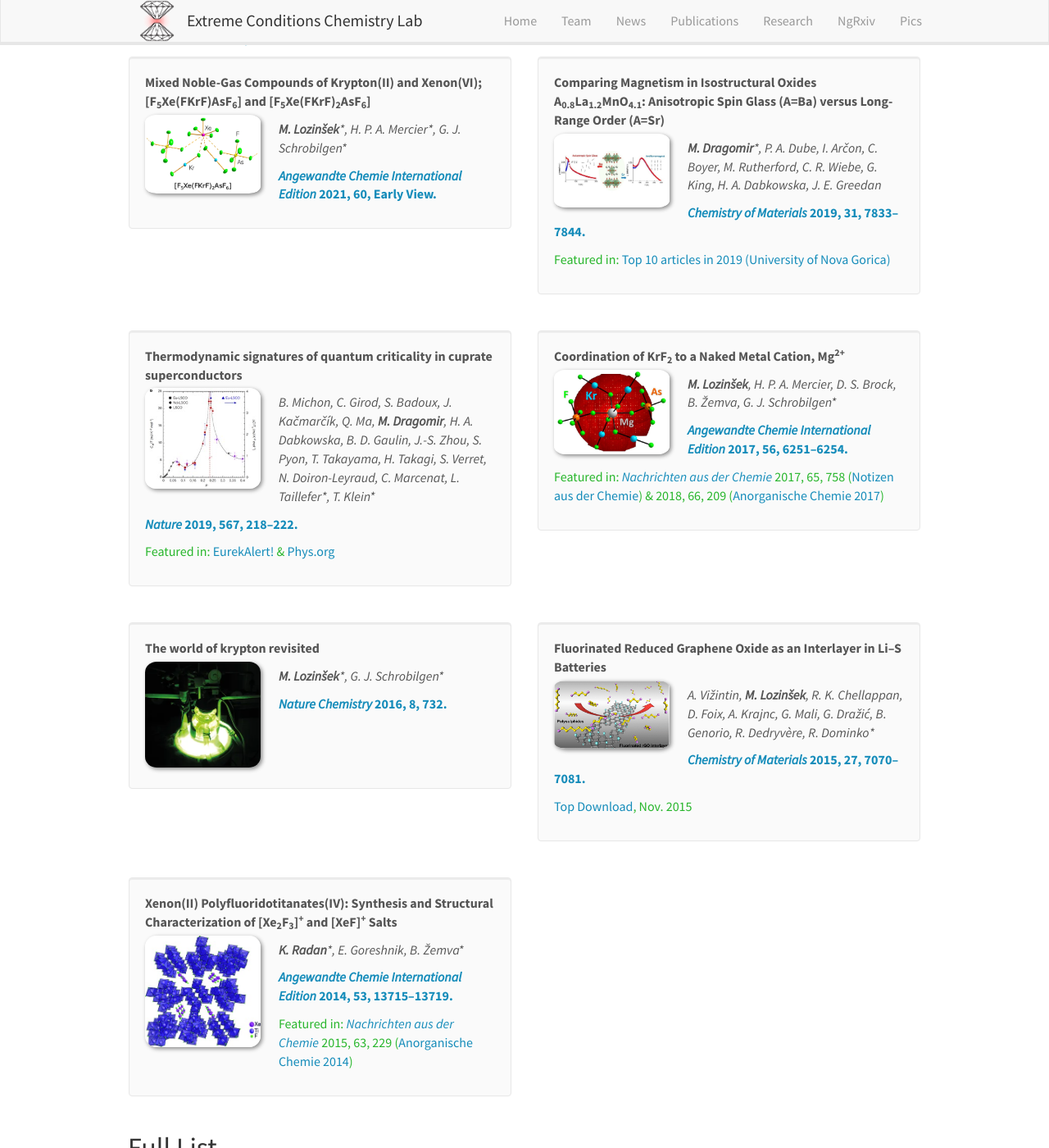
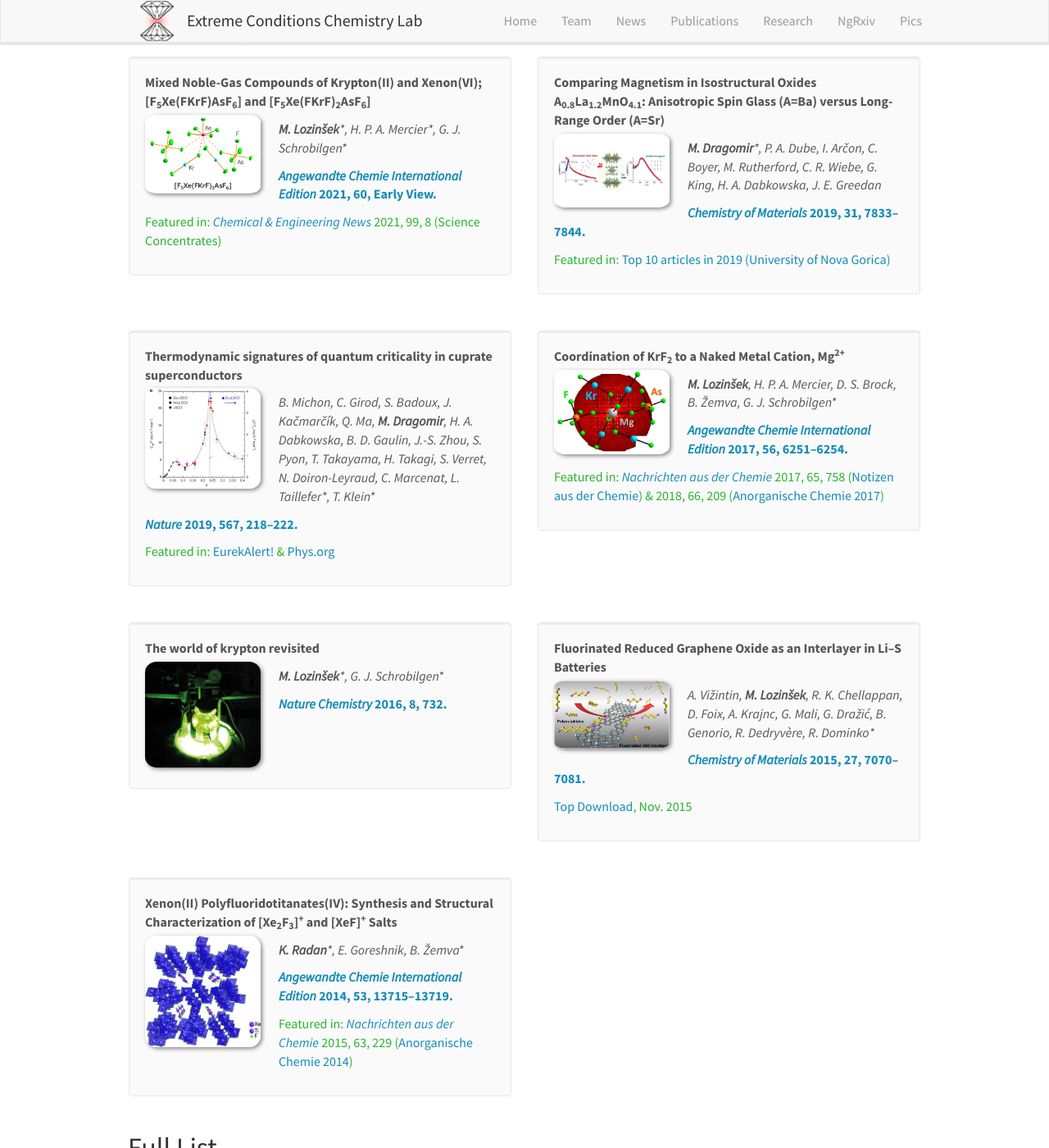
Before and after one commit to eccl-jsi/eccl-jsi.github.io, a Jekyll site: the page built from _pages/publications.md, in a window 1280 px wide and 1400 px high, scrolled down 206 px. Shown: the whole window at 82% size. Built offline with Jekyll 4.4.1, drawn with Linux system fonts in a browser that asks for light colours; nearby versions of some CDN libraries; some of the changed text lies outside the part shown.

Commit message:
Update publist.yml

```diff
--- a/_data/publist.yml
+++ b/_data/publist.yml
@@ -16,6 +16,7 @@
   link:
     display: "<i>Angewandte Chemie International Edition</i> 2021, 60, Early View."
     url: "https://doi.org/10.1002/anie.202014682"
+  news1: "Featured in: <a href=\"https://cen.acs.org/materials/inorganic-chemistry/Mixed-noble-gas-compounds-combine/99/i9\"><i>Chemical & Engineering News</i></a> 2021, 99, 8 (Science Concentrates)"
   title: "Mixed Noble-Gas Compounds of Krypton(II) and Xenon(VI); [F<sub>5</sub>Xe(FKrF)AsF<sub>6</sub>] and [F<sub>5</sub>Xe(FKrF)<sub>2</sub>AsF<sub>6</sub>]"
 -
   authors: "J. Bitenc&#42;, A. Scafuri, K. Pirnat, <b>M. Lozinšek</b>, I. Jerman, J. Grdadolnik, B. Fraisse, R. Berthelot, L. Stievano, R. Dominko*"
```
